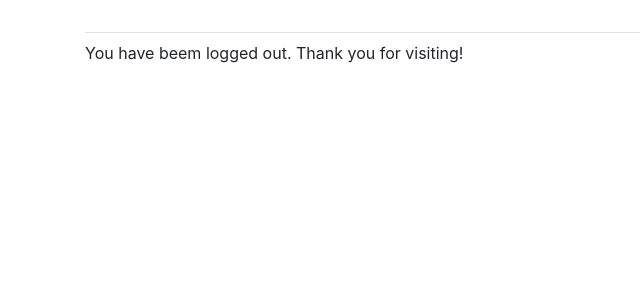
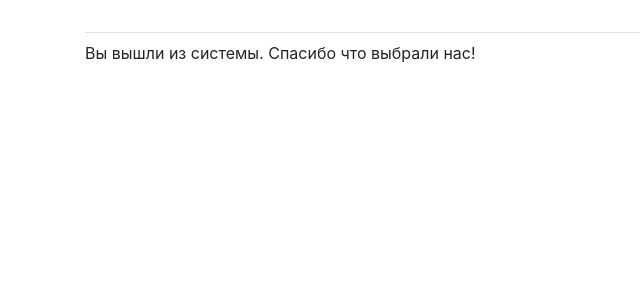
Before and after one commit to BodyaSanCheg/-----------, a Django app: template users/templates/registration/logged_out1.html in a window 1280 px wide. Shown: the part 58-358 px from the top of the page, without its empty margins (0-640 px from the left). Run offline with Django 4.2, Linux system fonts and the light colour scheme; the template is opened without the code that fills it, so the values that code supplies are empty; some libraries are stand-ins or nearby versions.

Commit message:
modified:   users/templates/registration/logged_out1.html

```diff
--- a/users/templates/registration/logged_out1.html
+++ b/users/templates/registration/logged_out1.html
@@ -1,6 +1,6 @@
 {% extends "learning_logs/base.html" %}
 {% block content %}
 
-  <p>You have beem logged out. Thank you for visiting!</p>
+  <p>Вы вышли из системы. Спасибо что выбрали нас!</p>
 
 {% endblock content %}
```
